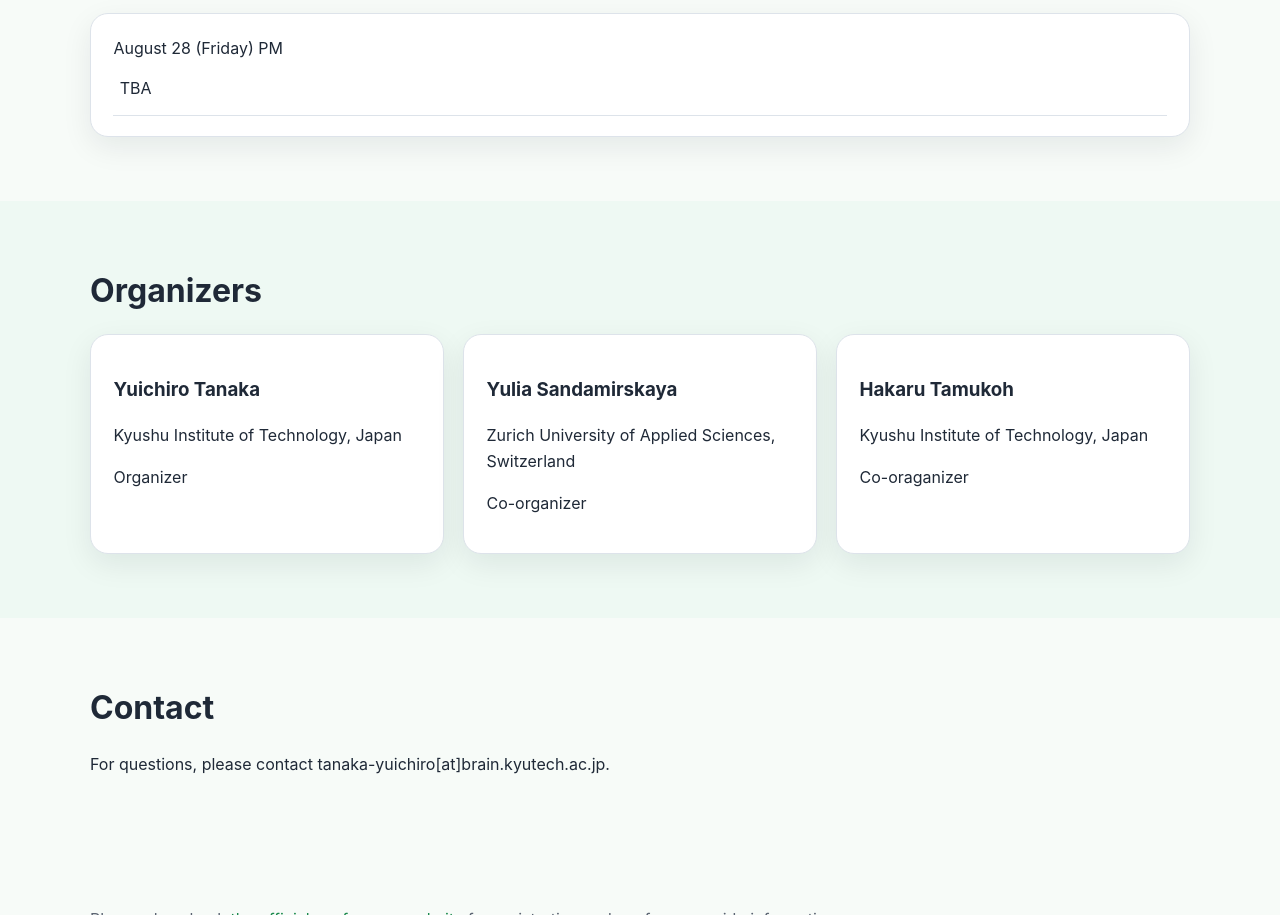
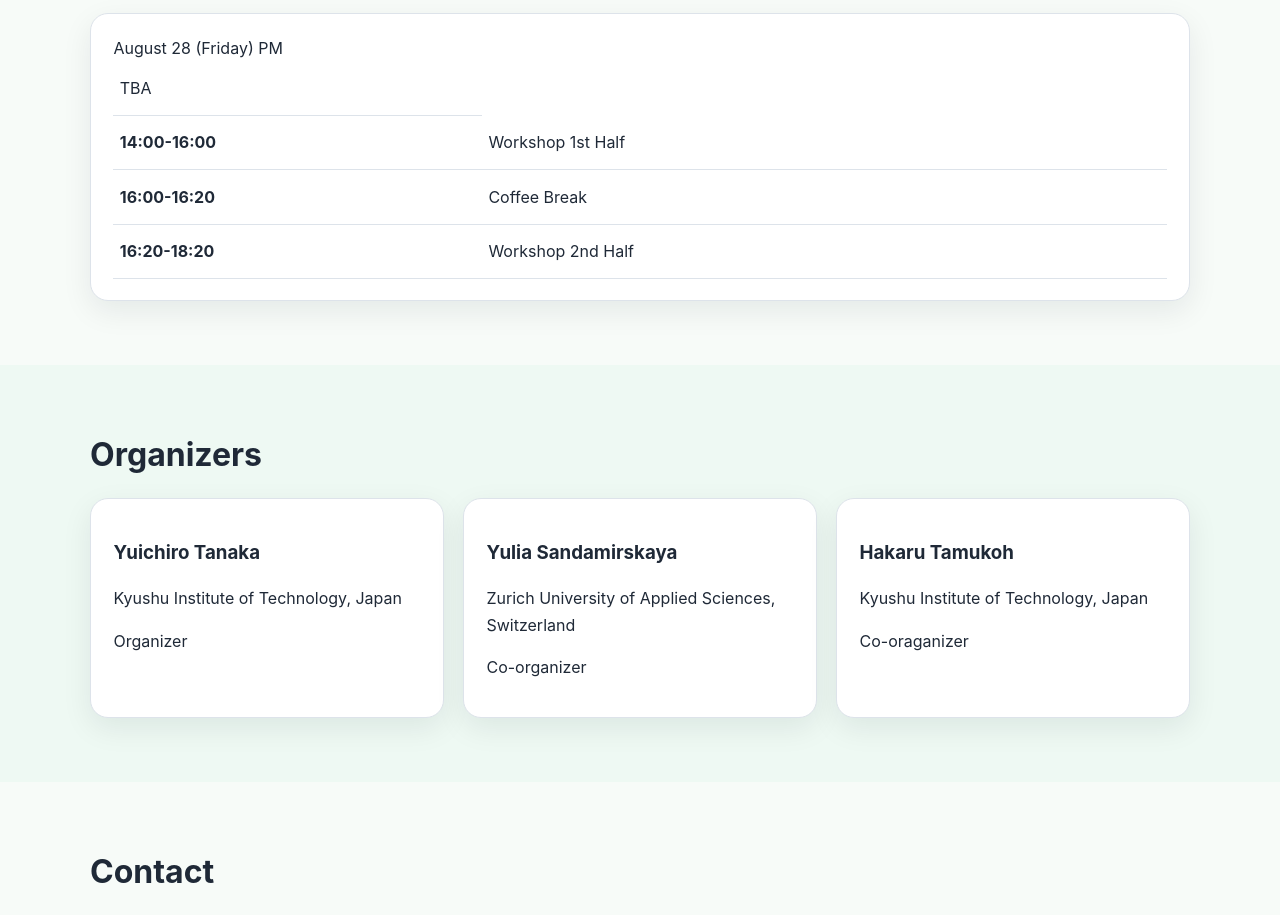
Before and after one commit to robot-system-biophilic-space-design/robot-system-biophilic-space-design.github.io, a plain HTML site: page index.html in a window 1280 px wide. Shown: the part 3470-4385 px from the top of the page. Drawn offline with Linux system fonts and the light colour scheme.

Commit message:
schedule is updated

```diff
--- a/index.html
+++ b/index.html
@@ -168,14 +168,9 @@
           <table>
             <tbody>
               <tr><td>TBA</td></tr>
-              <!--
-              <tr><th>09:00–09:10</th><td>Opening remarks</td></tr>
-              <tr><th>09:10–09:50</th><td>Invited talk 1</td></tr>
-              <tr><th>09:50–10:30</th><td>Invited talk 2</td></tr>
-              <tr><th>10:30–10:45</th><td>Break</td></tr>
-              <tr><th>10:45–11:45</th><td>Paper session / panel discussion</td></tr>
-              <tr><th>11:45–12:00</th><td>Closing discussion</td></tr>
-              -->
+              <tr><th>14:00-16:00</th><td>Workshop 1st Half</td></tr>
+              <tr><th>16:00-16:20</th><td>Coffee Break</td></tr>
+              <tr><th>16:20-18:20</th><td>Workshop 2nd Half</td></tr>
             </tbody>
           </table>
         </div>
```
